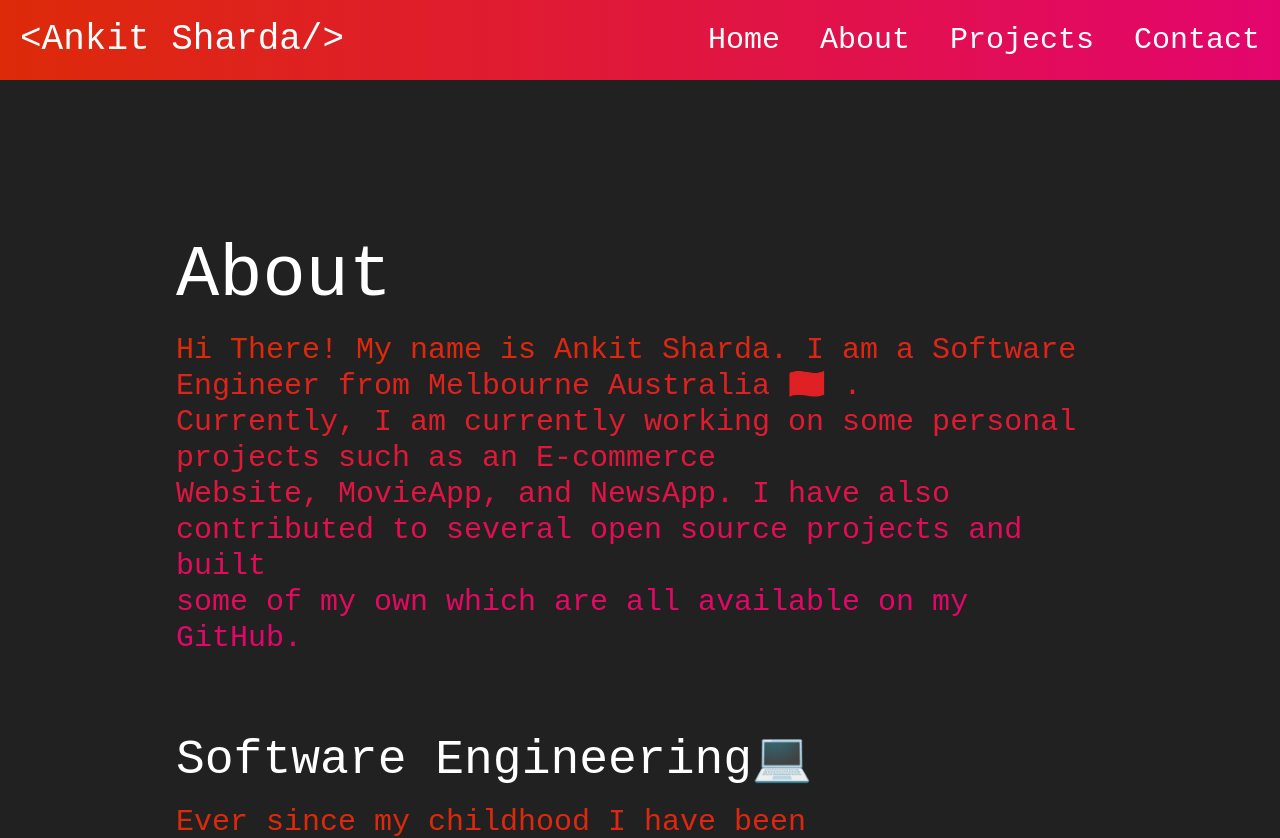
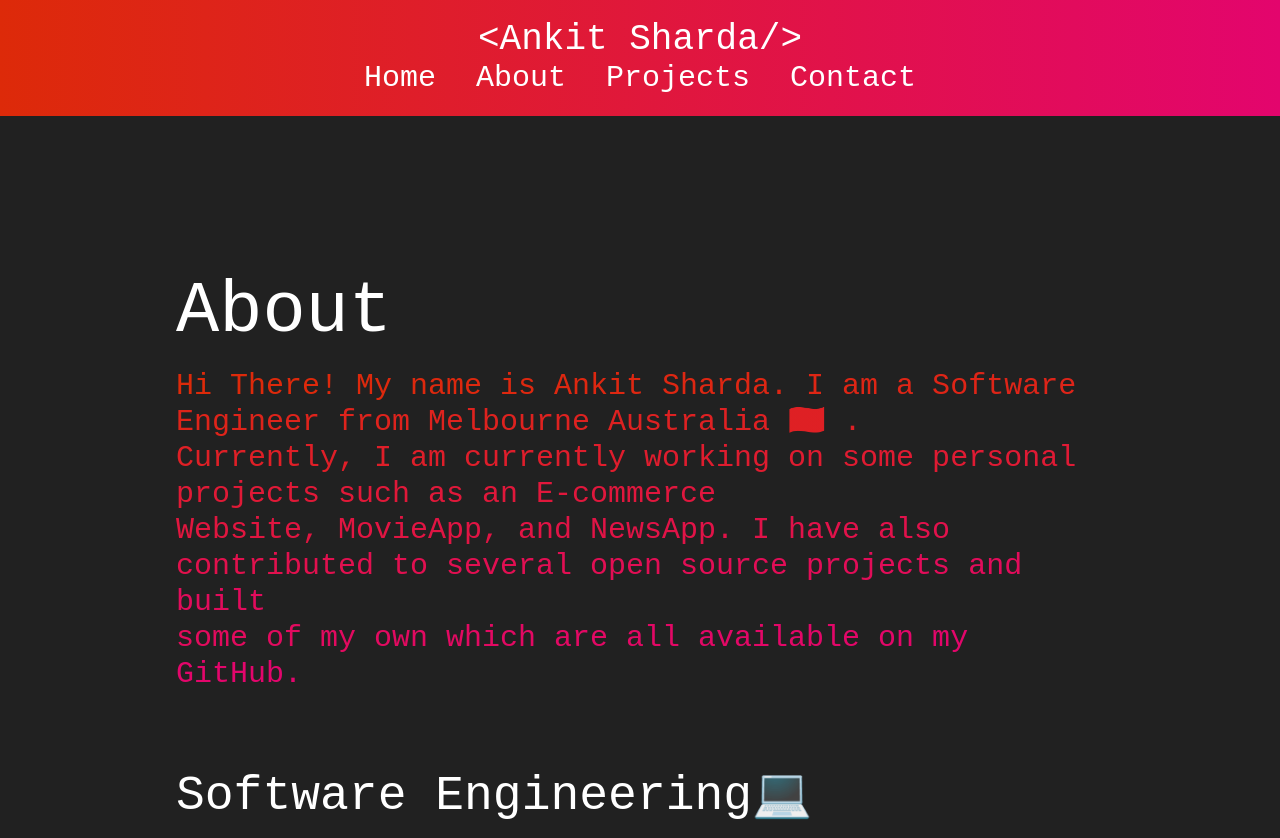
Before and after one commit to AnkitSHarda28/my_portfolio, a Next.js app: page /About in a window 1280 px wide. Shown: the top 838 px of the page. Built offline with nearby package versions, Linux system fonts and the light colour scheme.

Commit message:
completed

```diff
--- a/Components/Navbar.js
+++ b/Components/Navbar.js
@@ -3,7 +3,7 @@ import Link from "next/link";
 export default function Navbar() {
   return (
     <>
-      <div className="flex justify-between items-center text-white p-5 bg-gradient-to-r from-left to-right">
+      <div className="flex sm:flex-col xxs:flex-col justify-between items-center text-white p-5 bg-gradient-to-r from-left to-right">
         <div className="lg:text-4xl sm:text-3xl xxs:text-sm">
           <Link href="/">&lt;Ankit Sharda/&gt;</Link>
         </div>
--- a/pages/index.js
+++ b/pages/index.js
@@ -9,7 +9,7 @@ export default function Home() {
   return (
     <div className="sm:justify-center xxs:justify-center">
       <>
-        <div className="flex justify-between items-center text-white p-5 bg-gradient-to-r from-left to-right">
+        <div className="flex sm:flex-col xxs:flex-col justify-between items-center text-white p-5 bg-gradient-to-r from-left to-right">
           <div className="lg:text-4xl sm:text-3xl xxs:text-3xl">
             <Link href="/">&lt;Ankit Sharda/&gt;</Link>
           </div>
```
